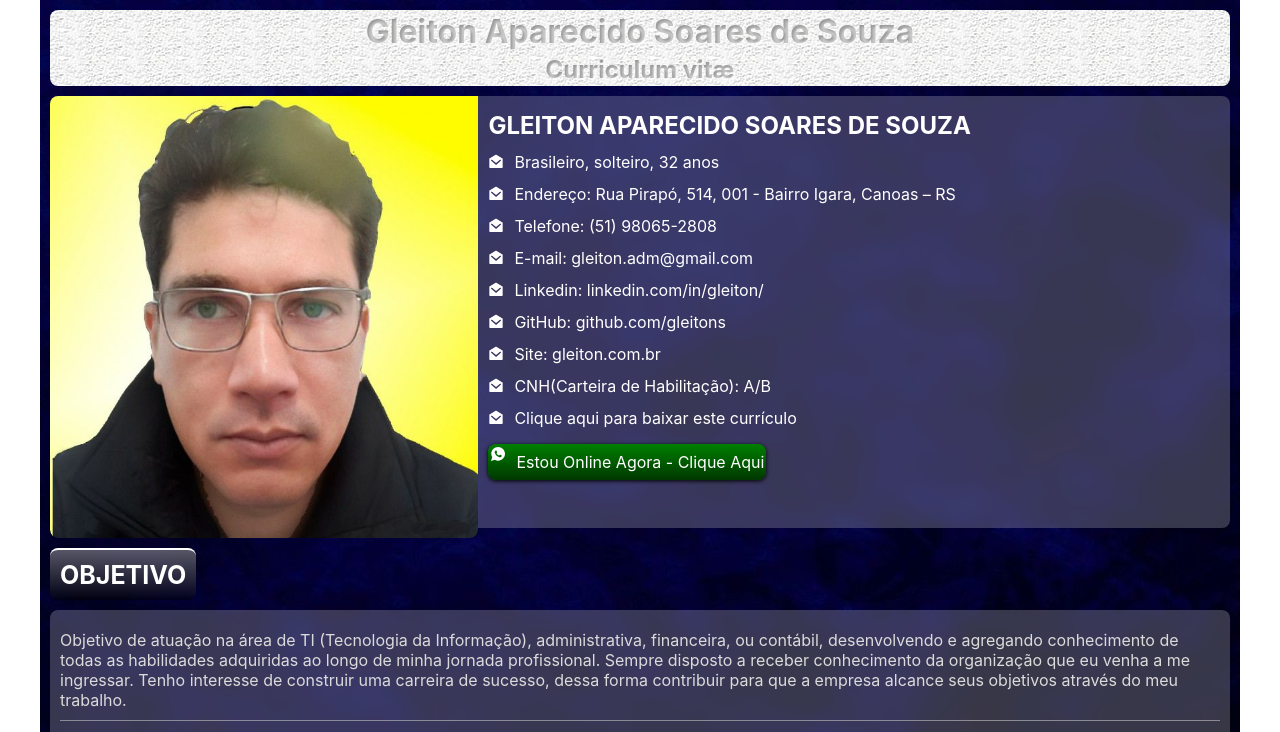
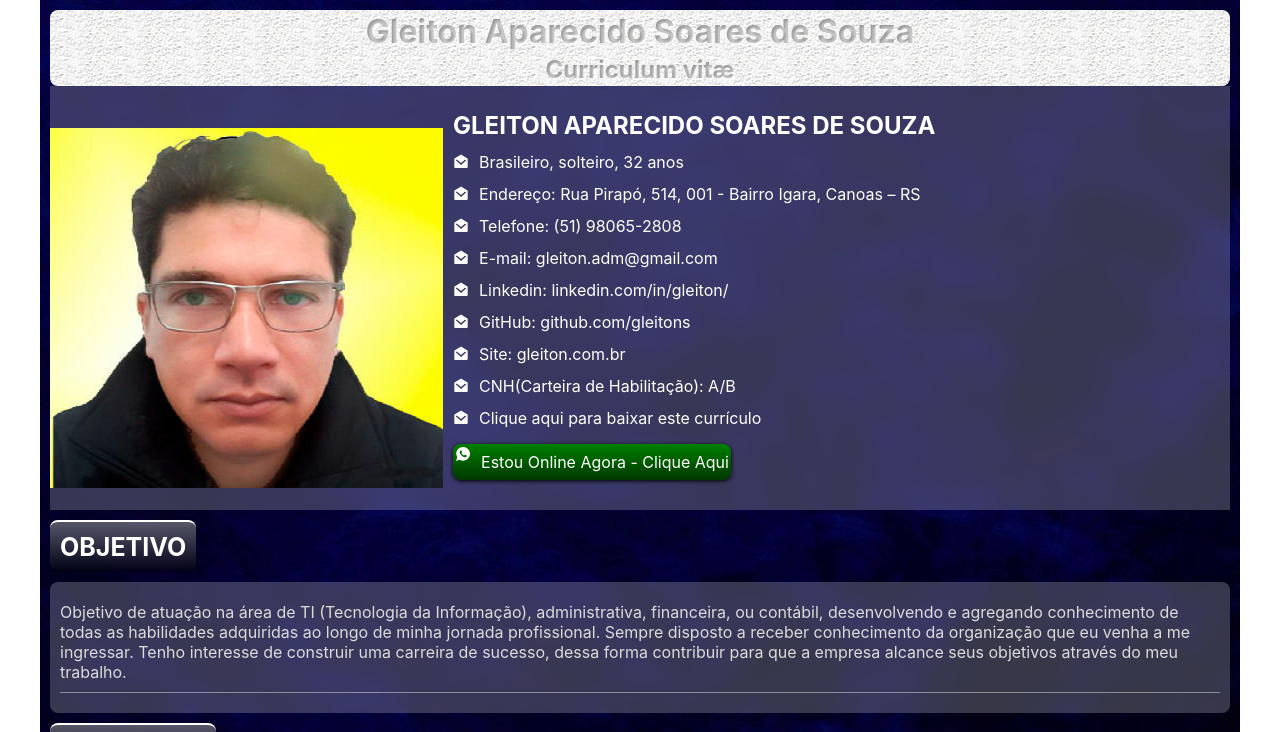
Before and after one commit to gleitons/gleitonNext, a Next.js app: page / in a window 1280 px wide. Shown: the top 732 px of the page. Built offline with nearby package versions, Linux system fonts and the light colour scheme.

Commit message:
12microimagens

```diff
--- a/components/HeaderCurriculo.jsx
+++ b/components/HeaderCurriculo.jsx
@@ -9,6 +9,31 @@ import GleitonClean from '/public/gleiton-clean.jpg'
 import GleitonTransparente from '/public/gleiton-transparente.png'
 import Image from 'next/image'
 import Papel from './Papel'
+
+// Imagens minhas
+
+import gleiton1 from '../public/img/images/gleiton-aparecido-soares-capa/gleiton-aparecido-soares-de-souza_01.jpg'
+import gleiton2 from '../public/img/images/gleiton-aparecido-soares-capa/gleiton-aparecido-soares-de-souza_02.jpg'
+import gleiton3 from '../public/img/images/gleiton-aparecido-soares-capa/gleiton-aparecido-soares-de-souza_03.jpg'
+import gleiton4 from '../public/img/images/gleiton-aparecido-soares-capa/gleiton-aparecido-soares-de-souza_04.jpg'
+
+
+import gleiton5 from '../public/img/images/gleiton-aparecido-soares-capa/gleiton-aparecido-soares-de-souza_05.jpg'
+import gleiton6 from '../public/img/images/gleiton-aparecido-soares-capa/gleiton-aparecido-soares-de-souza_06.jpg'
+import gleiton7 from '../public/img/images/gleiton-aparecido-soares-capa/gleiton-aparecido-soares-de-souza_07.jpg'
+import gleiton8 from '../public/img/images/gleiton-aparecido-soares-capa/gleiton-aparecido-soares-de-souza_08.jpg'
+
+
+import gleiton9 from '../public/img/images/gleiton-aparecido-soares-capa/gleiton-aparecido-soares-de-souza_09.jpg'
+import gleiton10 from '../public/img/images/gleiton-aparecido-soares-capa/gleiton-aparecido-soares-de-souza_10.jpg'
+import gleiton11 from '../public/img/images/gleiton-aparecido-soares-capa/gleiton-aparecido-soares-de-souza_11.jpg'
+import gleiton12 from '../public/img/images/gleiton-aparecido-soares-capa/gleiton-aparecido-soares-de-souza_12.jpg'
+
+
+
+
+
+
 
 
 export default function HeaderCurriculo() {
@@ -28,9 +53,32 @@ export default function HeaderCurriculo() {
 
             <div className={styles.cabecalho}>
                 <div className={styles.infoCapa}>
+
+
                 <div className={styles.fotoPerfil}>
-                    <Image src= {Gleiton} alt="Gleiton Aparecido Soares de Souza" />
+                    <div className={styles.gleitonOne}>
+                            <Image src={gleiton1} alt='Gleiton 1' />
+                            <Image src={gleiton2} alt='Gleiton 2' />
+                            <Image src={gleiton3} alt='Gleiton 3' />
+                            <Image src={gleiton4} alt='Gleiton 4' />
                     </div>
+                    <div className={styles.gleitonOne}>
+                            <Image src={gleiton5} alt='Gleiton 5' />
+                            <Image src={gleiton6} alt='Gleiton 6' />
+                            <Image src={gleiton7} alt='Gleiton 7' />
+                            <Image src={gleiton8} alt='Gleiton 8' />
+                    </div>
+                    <div className={styles.gleitonOne}>
+                            <Image src={gleiton9} alt='Gleiton 9' />
+                            <Image src={gleiton10} alt='Gleiton 10' />
+                            <Image src={gleiton11} alt='Gleiton 11' />
+                            <Image src={gleiton12} alt='Gleiton 12' />
+                    </div>
+
+
+                    </div>
+
+
                     {/* <div className={styles.fotoPerfil}>
                     <Image src= {Gleiton} alt="Gleiton Aparecido Soares de Souza" />
                     </div> */}
--- a/styles/HeaderCurriculo.module.css
+++ b/styles/HeaderCurriculo.module.css
@@ -22,20 +22,29 @@
     text-shadow: 2px 2px 3px hsl(0deg 0% 100% / 50%);
 }
 .fotoPerfil {
-    width: 40%;
-    border-radius: 8px;
-    overflow: hidden;
+    width: 35%;
+
+
 
 }
-.fotoPerfil > img {
+.fotoPerfil  div {
     width: 100%;
 
-    height: 100%;
 
+
+}
+.gleitonOne {
+    display: flex;
+    margin-bottom: -20px;
 }
 .infoCapa {
     display: flex;
     margin: auto;
+
+    align-items: center;
+    background-color: rgba(255, 255, 255, 0.215);
+    -webkit-backdrop-filter: blur(10px);
+    backdrop-filter: blur(10px);
 
 }
 .infoCapa img {
@@ -43,15 +52,13 @@
     background-image: linear-gradient(to bottom, rgba(238, 238, 238, 0.587), rgba(0, 0, 0, 0.351) 70%);
     -webkit-backdrop-filter: blur(10px);
     backdrop-filter: blur(10px);
-    border-radius: 8px 0px 0px 8px;
+
     margin: 10px 0;
 
 }
 .infoP {
     width: 70%;
-    background-color: rgba(255, 255, 255, 0.215);
-    -webkit-backdrop-filter: blur(10px);
-    backdrop-filter: blur(10px);
+
     padding: 10px;
     color: white;
     line-height: 0em;
```
